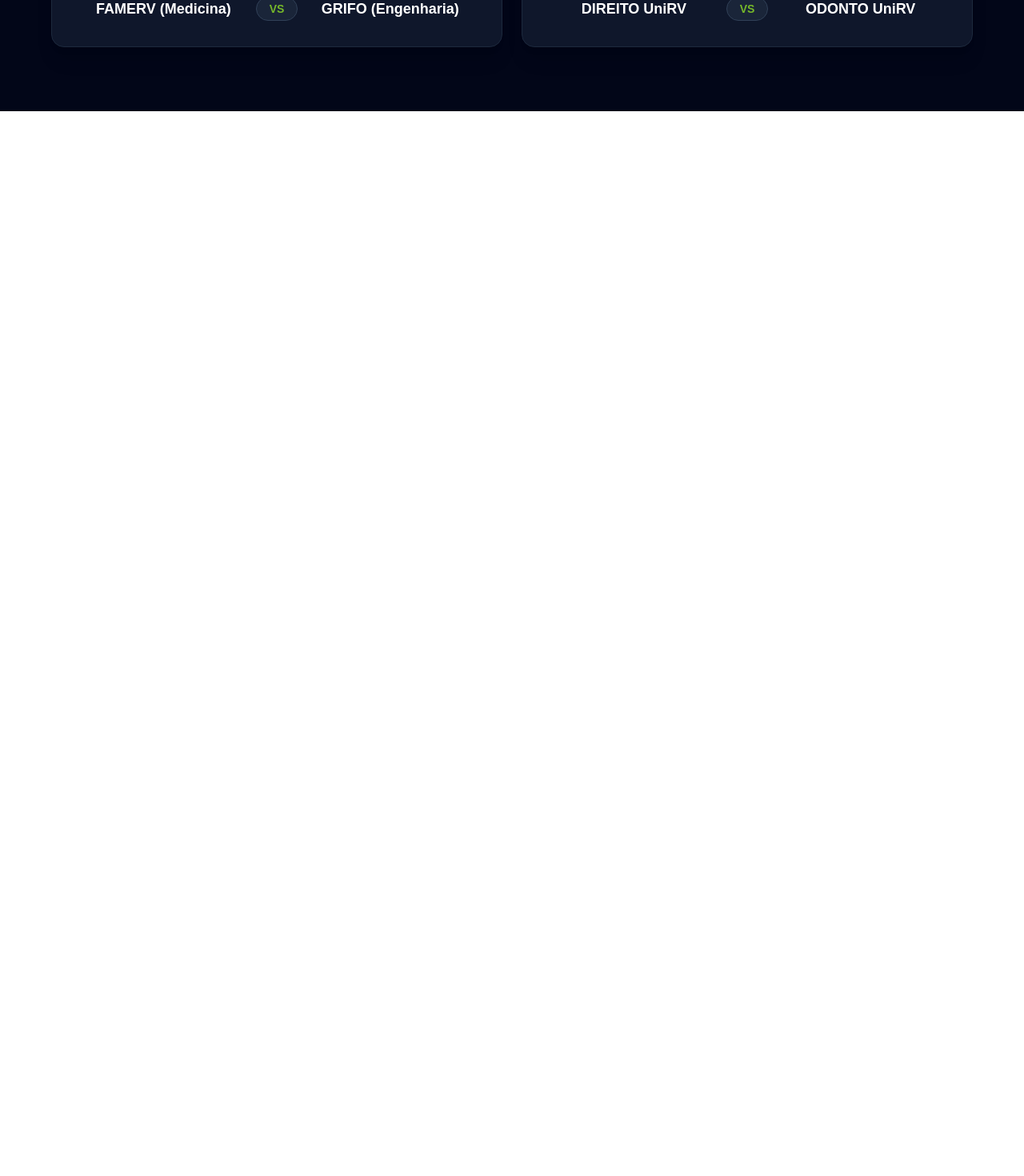
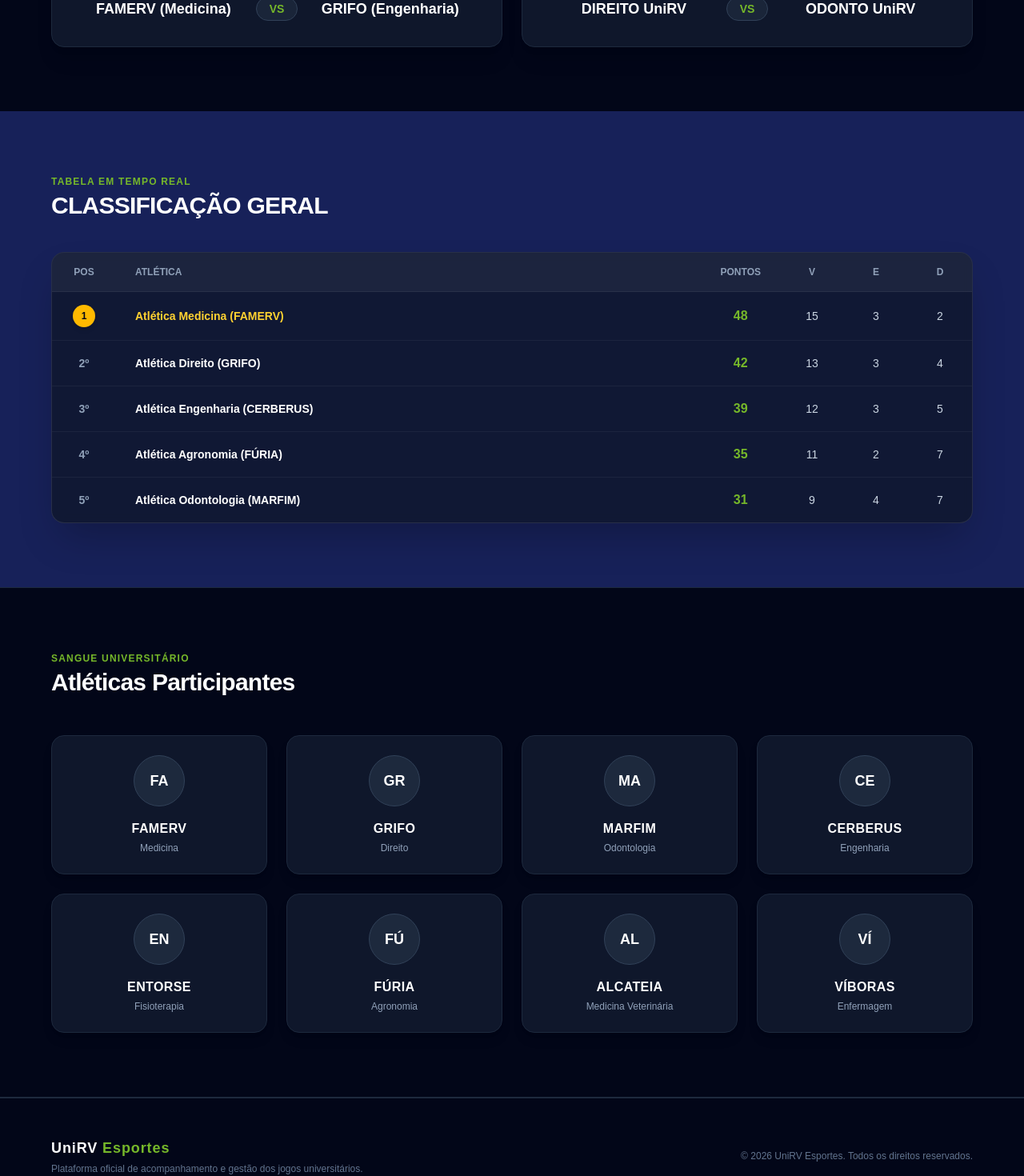
Before and after one commit to daniel-carvalho11/unirv-sports, a Next.js app in the folder apps/web/: page / in a window 1280 px wide. Shown: the part 1320-2790 px from the top of the page at 80% size. Before the commit the page ends 1459 px from the top, so only its background shows below. Built offline with nearby package versions, Linux system fonts and the light colour scheme.

Commit message:
Funcionalidade: adicionar seções de leaderboard, grid de atléticas e footer à página inicial, melhorando a estrutura e apresentação do conteúdo

```diff
--- a/apps/web/src/app/page.tsx
+++ b/apps/web/src/app/page.tsx
@@ -5,6 +5,9 @@
 import { HeroSection } from '@/components/HeroSection';
 import { ModalitiesSection } from '@/components/ModalitiesSection';
 import { NextMatchesSection } from '@/components/NextMatchesSection';
+import { LeaderboardSection } from '@/components/LeaderboardSection';
+import { AthleticsGridSection } from '@/components/AthleticsGridSection';
+import { Footer } from '@/components/Footer';
 
 export default function Home() {
   const [authModal, setAuthModal] = useState<{ isOpen: boolean; type: 'login' | 'register' }>({
@@ -13,15 +16,18 @@
   });
 
   const handleOpenAuth = (type: 'login' | 'register') => {
-    setAuthModal({ isOpen: true, type });
+    setAuthModal({ isOpen: type === 'register' ? true : true, type });
   };
 
   return (
-    <main className="min-h-screen bg-slate-50 dark:bg-slate-950">
+    <main className="min-h-screen bg-slate-950 text-slate-100">
       <Navbar onOpenAuth={handleOpenAuth} />
       <HeroSection onOpenAuth={handleOpenAuth} />
       <ModalitiesSection />
       <NextMatchesSection />
+      <LeaderboardSection />
+      <AthleticsGridSection />
+      <Footer />
     </main>
   );
 }
--- /dev/null
+++ b/apps/web/src/components/AthleticsGridSection.tsx
@@ -0,0 +1,52 @@
+'use client';
+
+import React from 'react';
+
+const athletics = [
+  { name: 'FAMERV', course: 'Medicina' },
+  { name: 'GRIFO', course: 'Direito' },
+  { name: 'MARFIM', course: 'Odontologia' },
+  { name: 'CERBERUS', course: 'Engenharia' },
+  { name: 'ENTORSE', course: 'Fisioterapia' },
+  { name: 'FÚRIA', course: 'Agronomia' },
+  { name: 'ALCATEIA', course: 'Medicina Veterinária' },
+  { name: 'VÍBORAS', course: 'Enfermagem' },
+];
+
+export function AthleticsGridSection() {
+  return (
+    <section id="atleticas" className="py-20 px-4 bg-slate-950 border-b border-slate-800">
+      <div className="max-w-6xl mx-auto">
+        <div className="mb-12 text-center md:text-left">
+          <span className="text-xs font-bold uppercase tracking-widest text-unirv-green block mb-1">
+            Sangue Universitário
+          </span>
+          <h2 className="text-3xl font-black text-white tracking-tight">
+            Atléticas Participantes
+          </h2>
+        </div>
+
+        <div className="grid grid-cols-2 sm:grid-cols-3 md:grid-cols-4 gap-6">
+          {athletics.map((item, index) => (
+            <div
+              key={index}
+              className="bg-slate-900 rounded-2xl p-6 text-center border border-slate-800 hover:border-unirv-green transition-all duration-300 hover:-translate-y-1 shadow-lg group cursor-pointer"
+            >
+              <div className="w-16 h-16 rounded-full bg-slate-800 border border-slate-700 flex items-center justify-center mx-auto mb-4 group-hover:bg-unirv-green/10 group-hover:border-unirv-green transition-colors">
+                <span className="font-black text-lg text-white group-hover:text-unirv-green">
+                  {item.name.substring(0, 2)}
+                </span>
+              </div>
+              <h3 className="font-extrabold text-white text-base uppercase tracking-wide">
+                {item.name}
+              </h3>
+              <p className="text-xs text-slate-400 font-medium mt-1">
+                {item.course}
+              </p>
+            </div>
+          ))}
+        </div>
+      </div>
+    </section>
+  );
+}
--- /dev/null
+++ b/apps/web/src/components/Footer.tsx
@@ -0,0 +1,23 @@
+'use client';
+
+import React from 'react';
+
+export function Footer() {
+  return (
+    <footer className="bg-slate-950 text-slate-400 py-12 px-4 border-t border-slate-800 text-xs">
+      <div className="max-w-6xl mx-auto flex flex-col md:flex-row items-center justify-between gap-6 text-center md:text-left">
+        <div>
+          <span className="text-lg font-black tracking-wider text-white block mb-1">
+            UniRV <span className="text-unirv-green">Esportes</span>
+          </span>
+          <p className="text-slate-500">
+            Plataforma oficial de acompanhamento e gestão dos jogos universitários.
+          </p>
+        </div>
+        <p className="text-slate-500">
+          © 2026 UniRV Esportes. Todos os direitos reservados.
+        </p>
+      </div>
+    </footer>
+  );
+}
--- /dev/null
+++ b/apps/web/src/components/LeaderboardSection.tsx
@@ -0,0 +1,69 @@
+'use client';
+
+import React from 'react';
+
+const mockStandings = [
+  { rank: 1, name: 'Atlética Medicina (FAMERV)', points: 48, wins: 15, draws: 3, losses: 2 },
+  { rank: 2, name: 'Atlética Direito (GRIFO)', points: 42, wins: 13, draws: 3, losses: 4 },
+  { rank: 3, name: 'Atlética Engenharia (CERBERUS)', points: 39, wins: 12, draws: 3, losses: 5 },
+  { rank: 4, name: 'Atlética Agronomia (FÚRIA)', points: 35, wins: 11, draws: 2, losses: 7 },
+  { rank: 5, name: 'Atlética Odontologia (MARFIM)', points: 31, wins: 9, draws: 4, losses: 7 },
+];
+
+export function LeaderboardSection() {
+  return (
+    <section id="classificacao" className="py-20 px-4 bg-unirv-dark-navy text-white border-b border-slate-800">
+      <div className="max-w-6xl mx-auto">
+        <div className="mb-10 text-center md:text-left">
+          <span className="text-xs font-bold uppercase tracking-widest text-unirv-green block mb-1">
+            Tabela em Tempo Real
+          </span>
+          <h2 className="text-3xl font-black uppercase tracking-tight">
+            Classificação Geral
+          </h2>
+        </div>
+
+        <div className="bg-slate-900/80 rounded-2xl border border-white/10 overflow-hidden shadow-2xl backdrop-blur-sm">
+          <div className="overflow-x-auto">
+            <table className="w-full text-left border-collapse text-sm">
+              <thead>
+                <tr className="border-b border-white/10 text-xs uppercase font-bold text-slate-400 bg-white/5">
+                  <th className="py-4 px-6 w-20 text-center">Pos</th>
+                  <th className="py-4 px-6">Atlética</th>
+                  <th className="py-4 px-6 text-center w-24">Pontos</th>
+                  <th className="py-4 px-6 text-center w-20">V</th>
+                  <th className="py-4 px-6 text-center w-20">E</th>
+                  <th className="py-4 px-6 text-center w-20">D</th>
+                </tr>
+              </thead>
+              <tbody className="divide-y divide-white/5 font-medium">
+                {mockStandings.map((item) => (
+                  <tr key={item.rank} className="hover:bg-white/5 transition-colors">
+                    <td className="py-4 px-6 text-center font-bold">
+                      {item.rank === 1 ? (
+                        <span className="inline-flex items-center justify-center w-7 h-7 rounded-full bg-amber-400 text-slate-950 font-black text-xs shadow-md">
+                          1
+                        </span>
+                      ) : (
+                        <span className="text-slate-400">{item.rank}º</span>
+                      )}
+                    </td>
+                    <td className={`py-4 px-6 font-bold ${item.rank === 1 ? 'text-amber-300' : 'text-white'}`}>
+                      {item.name}
+                    </td>
+                    <td className="py-4 px-6 text-center font-black text-base text-unirv-green">
+                      {item.points}
+                    </td>
+                    <td className="py-4 px-6 text-center text-slate-300">{item.wins}</td>
+                    <td className="py-4 px-6 text-center text-slate-300">{item.draws}</td>
+                    <td className="py-4 px-6 text-center text-slate-300">{item.losses}</td>
+                  </tr>
+                ))}
+              </tbody>
+            </table>
+          </div>
+        </div>
+      </div>
+    </section>
+  );
+}
```
